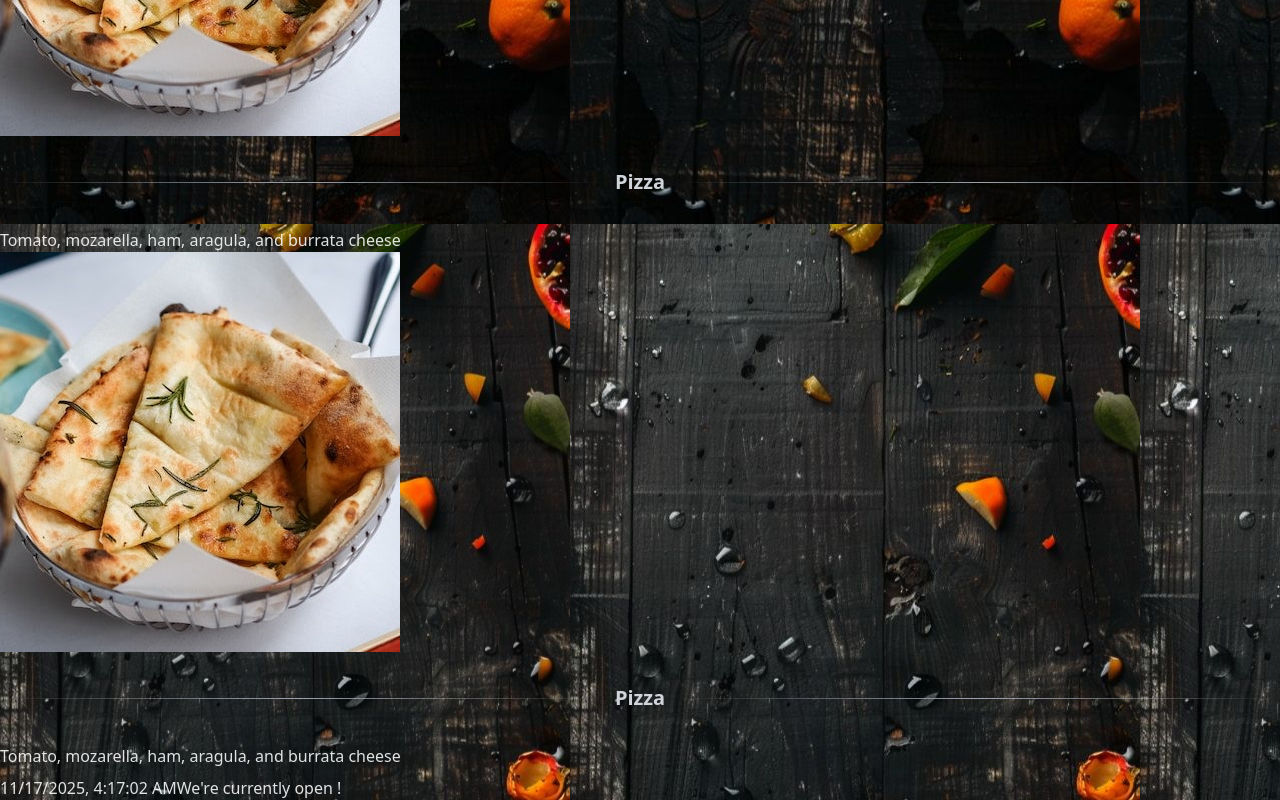
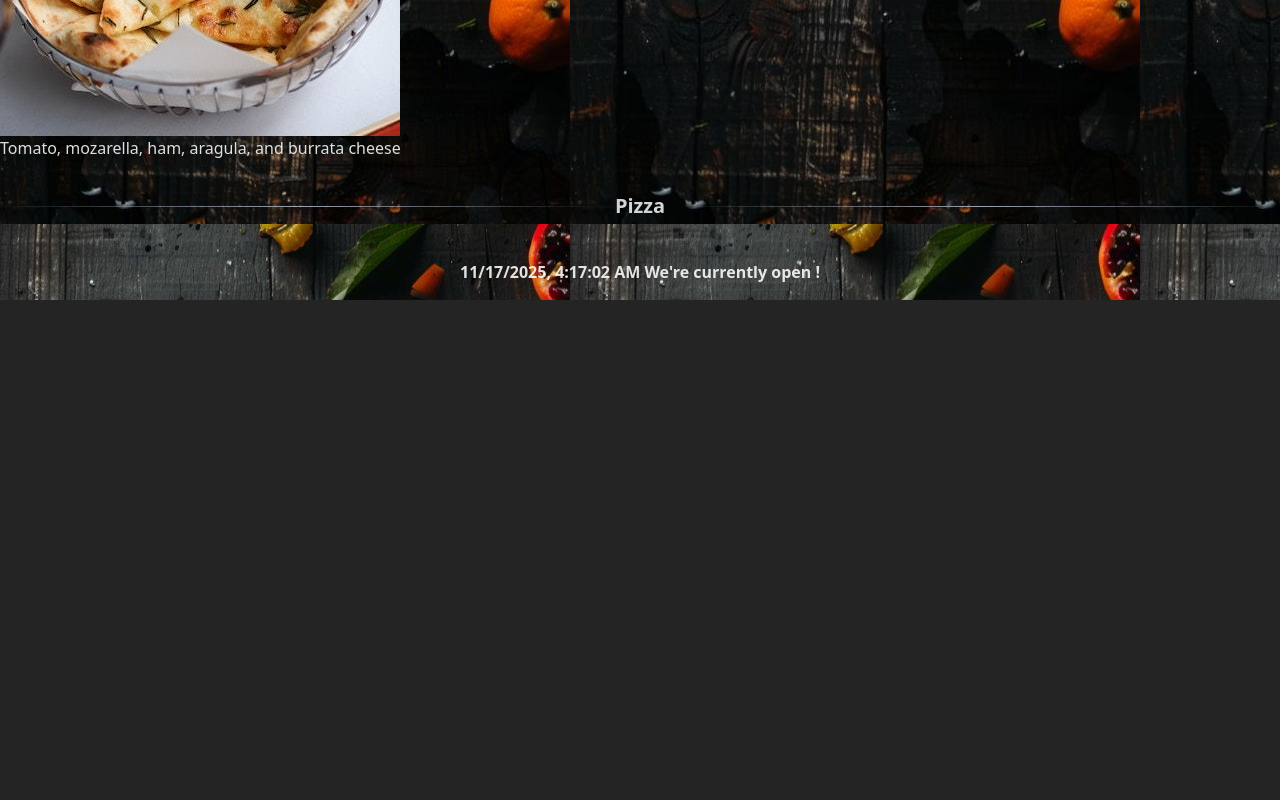
Before and after one commit to qhoncheh/-pizza-landing-react-, a React (Vite) app: page / in a window 1280 px wide. Shown: the part 916-1716 px from the top of the page. After the commit the page ends 1216 px from the top, so only its background shows below. Built offline with nearby package versions, Linux system fonts and the light colour scheme.

Commit message:
refactor

```diff
--- a/src/Pizza.tsx
+++ b/src/Pizza.tsx
@@ -4,8 +4,8 @@ const Pizza = () => {
     return (
         <div>
             <img src="/public/pizzas/focaccia.jpg" alt="pizza" />
+            <p>Tomato, mozarella, ham, aragula, and burrata cheese</p>
             <SectionTitle className="text-slate-400" text="Pizza"/>
-            <p>Tomato, mozarella, ham, aragula, and burrata cheese</p>
       </div>
 
   )
--- a/src/components/Footer/Footer.tsx
+++ b/src/components/Footer/Footer.tsx
@@ -6,7 +6,7 @@ const Footer = () => {
   if (hour >= openHour && closeHour) alert("we are currently open")
 
   return (
-    <div>{new Date().toLocaleString()}We're currently open !</div>
+    <div className="text-center mb-4 font-bold">{new Date().toLocaleString()}  We're currently open !</div>
   )
 }
 
--- a/src/components/Menu/Menu.tsx
+++ b/src/components/Menu/Menu.tsx
@@ -7,7 +7,6 @@ const Menu = () => {
             <SectionTitle className="text-slate-400"  text="Our Menu"/>
             <Pizza />
             <Pizza />
-            <Pizza />
       </div>
   )
 }
```
